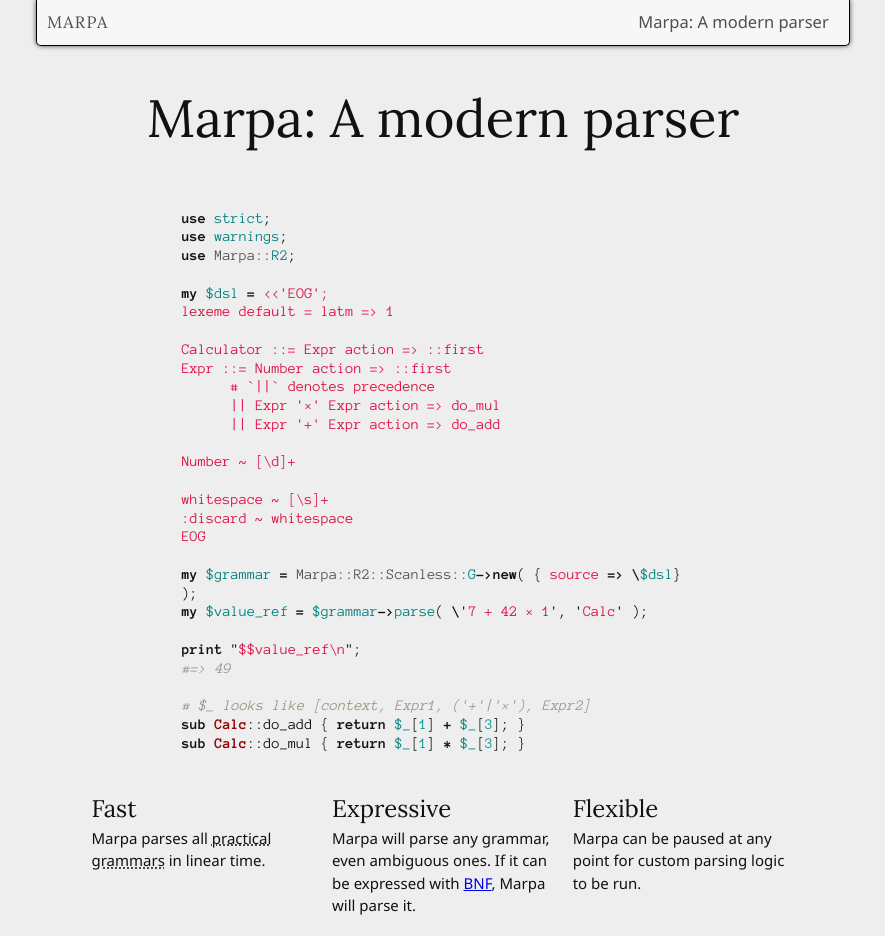
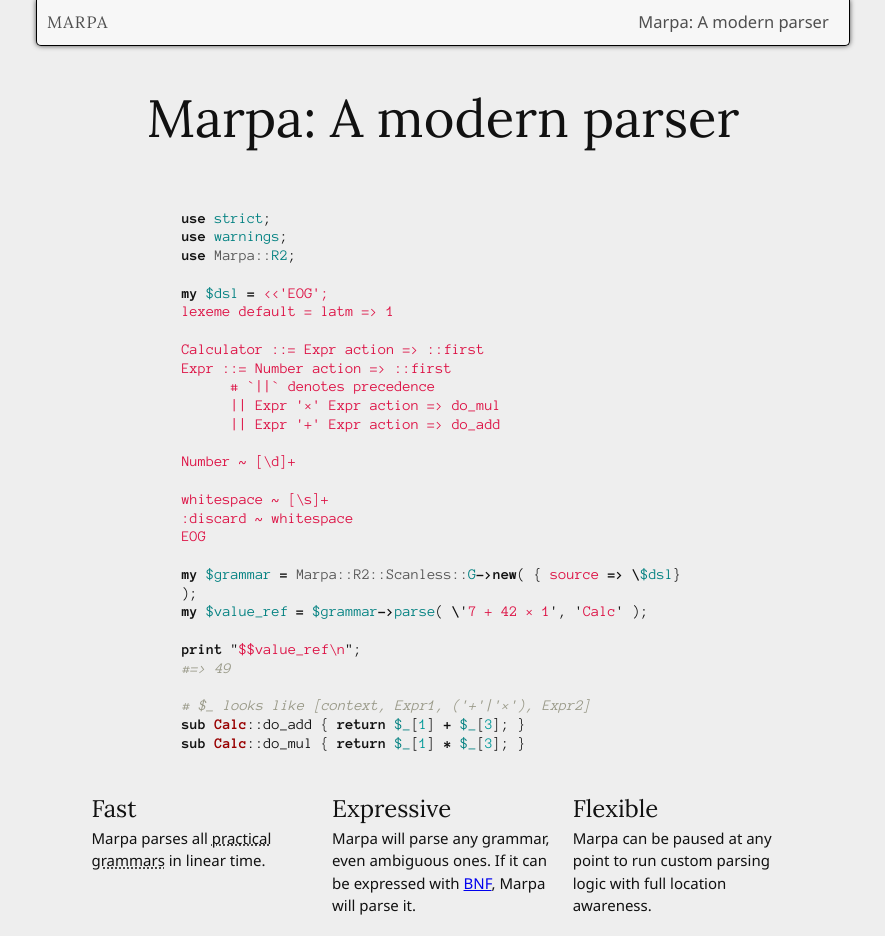
Before and after one commit to flaviut/marpa-site-temp, a Jekyll site: the page built from index.md, in a window 1280 px wide. Shown: the whole page, without its empty margins (197-1082 px from the left). Built offline with Jekyll 4.4.1, drawn with Linux system fonts in a browser that asks for light colours.

Commit message:
Update index.md
more attempt as copy editing

```diff
--- a/index.md
+++ b/index.md
@@ -51,7 +51,7 @@ Marpa will parse any grammar, even ambiguous ones. If it can be expressed with
   </div>
   <div class="third">
 ### Flexible
-Marpa can be paused at any point for custom parsing logic to be run.
+Marpa can be paused at any point to run custom parsing logic with full location awareness.
   </div>
 </div>
 
```
